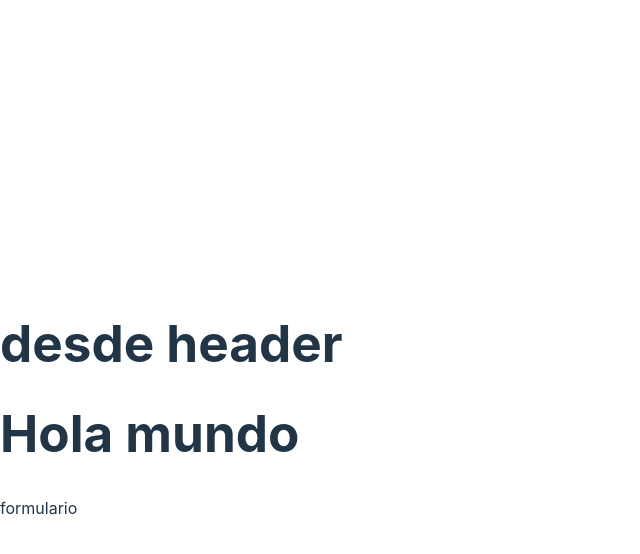
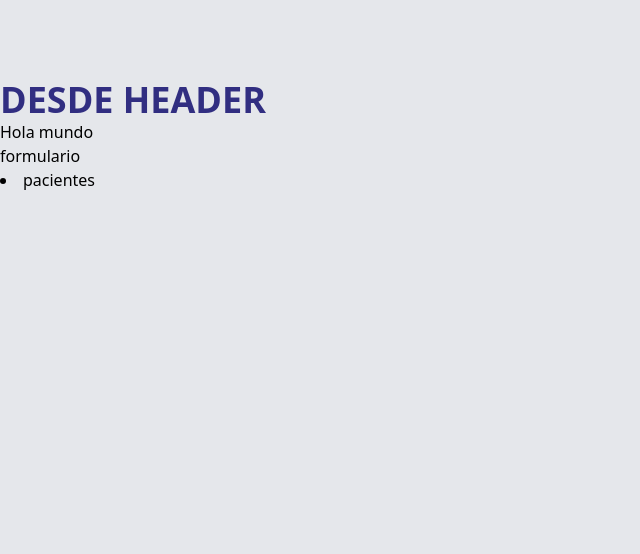
Before and after one commit to iamangelmp/citas-veterinaria, a React (Vite) app: page / in a window 1280 px wide. Shown: the top 554 px of the page, without its empty margins (0-640 px from the left). Built offline with nearby package versions, Linux system fonts and the light colour scheme.

Commit message:
installing tailwindcss, postcss and autoprefixer

```diff
--- a/index.html
+++ b/index.html
@@ -6,7 +6,7 @@
     <meta name="viewport" content="width=device-width, initial-scale=1.0" />
     <title>Citas React</title>
   </head>
-  <body>
+  <body class="bg-gray-200">
     <div id="root"></div>
     <script type="module" src="/src/main.jsx"></script>
   </body>
--- a/package.json
+++ b/package.json
@@ -16,6 +16,9 @@
     "@types/react": "^18.0.27",
     "@types/react-dom": "^18.0.10",
     "@vitejs/plugin-react": "^3.1.0",
+    "autoprefixer": "^10.4.14",
+    "postcss": "^8.4.21",
+    "tailwindcss": "^3.2.7",
     "vite": "^4.1.0"
   }
 }
--- /dev/null
+++ b/postcss.config.cjs
@@ -0,0 +1,6 @@
+module.exports = {
+  plugins: {
+    tailwindcss: {},
+    autoprefixer: {},
+  },
+}
--- a/src/App.jsx
+++ b/src/App.jsx
@@ -1,14 +1,16 @@
 import Header from "./components/Header";
 import Form from "./components/Form";
+import PatienrsList from "./components/PatienrsList";
 
 function App() {
   return (
-    <>
-    <Header/>
-    <h1>Hola mundo</h1>
-    <Form/>
-    </>
-  )
+    <div className="container mx-auto mt-20">
+      <Header />
+      <h1>Hola mundo</h1>
+      <Form />
+      <PatienrsList />
+    </div>
+  );
 }
 
-export default App
+export default App;
--- a/src/components/Header.jsx
+++ b/src/components/Header.jsx
@@ -1,7 +1,7 @@
 function Header(){
     return (
         <>
-        <h1>desde header</h1>
+        <h1 class="text-4xl font-bold uppercase text-indigo-900">desde header</h1>
         </>
     );
 }
--- /dev/null
+++ b/src/components/PatienrsList.jsx
@@ -0,0 +1,10 @@
+
+function PatienrsList(props) {
+  return (
+    <>
+    <li>pacientes</li>
+    </>
+  )
+}
+
+export default PatienrsList
--- a/src/index.css
+++ b/src/index.css
@@ -1,69 +1,3 @@
-:root {
-  font-family: Inter, system-ui, Avenir, Helvetica, Arial, sans-serif;
-  line-height: 1.5;
-  font-weight: 400;
-
-  color-scheme: light dark;
-  color: rgba(255, 255, 255, 0.87);
-  background-color: #242424;
-
-  font-synthesis: none;
-  text-rendering: optimizeLegibility;
-  -webkit-font-smoothing: antialiased;
-  -moz-osx-font-smoothing: grayscale;
-  -webkit-text-size-adjust: 100%;
-}
-
-a {
-  font-weight: 500;
-  color: #646cff;
-  text-decoration: inherit;
-}
-a:hover {
-  color: #535bf2;
-}
-
-body {
-  margin: 0;
-  display: flex;
-  place-items: center;
-  min-width: 320px;
-  min-height: 100vh;
-}
-
-h1 {
-  font-size: 3.2em;
-  line-height: 1.1;
-}
-
-button {
-  border-radius: 8px;
-  border: 1px solid transparent;
-  padding: 0.6em 1.2em;
-  font-size: 1em;
-  font-weight: 500;
-  font-family: inherit;
-  background-color: #1a1a1a;
-  cursor: pointer;
-  transition: border-color 0.25s;
-}
-button:hover {
-  border-color: #646cff;
-}
-button:focus,
-button:focus-visible {
-  outline: 4px auto -webkit-focus-ring-color;
-}
-
-@media (prefers-color-scheme: light) {
-  :root {
-    color: #213547;
-    background-color: #ffffff;
-  }
-  a:hover {
-    color: #747bff;
-  }
-  button {
-    background-color: #f9f9f9;
-  }
-}
+@tailwind base;
+@tailwind components;
+@tailwind utilities;
--- /dev/null
+++ b/tailwind.config.cjs
@@ -0,0 +1,8 @@
+/** @type {import('tailwindcss').Config} */
+module.exports = {
+  content: ["./index.html", "./src/**/*.jsx"],
+  theme: {
+    extend: {},
+  },
+  plugins: [],
+}
```
Also changed, not shown: 1 other file (tests, documents, lock files or other folders).
